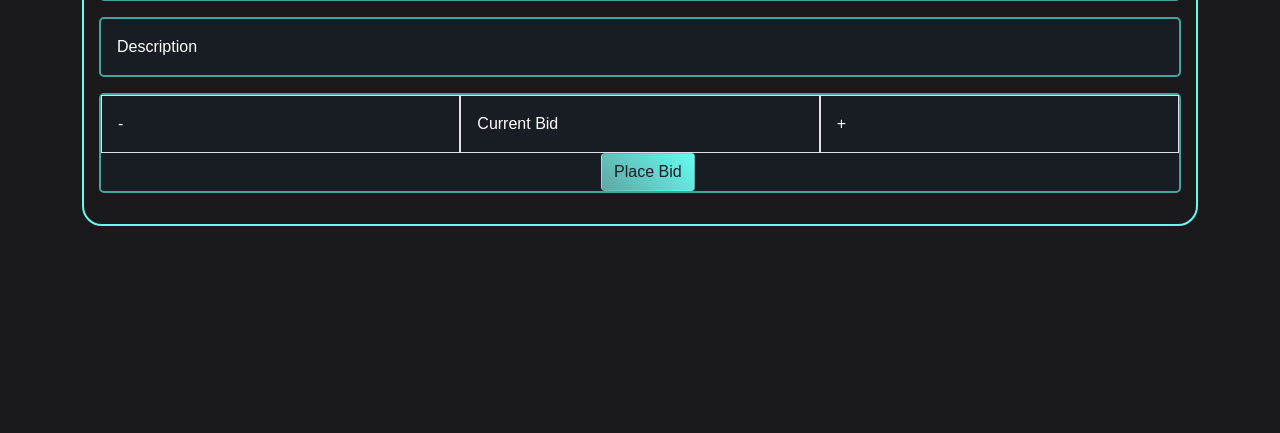
After one commit to projectsddu/OnlineBidding, a PHP site: page /show_products.php in a window 1280 px wide. The commit adds this page. Shown: the part 334-767 px from the top of the page. Run offline with PHP 8.4, Linux system fonts and the light colour scheme.

Commit message:
bidding page is updated.

```diff
--- /dev/null
+++ b/Assets/Files/CSS/show_products.css
@@ -0,0 +1,88 @@
+.welcome_elem{
+    padding: 15px;
+    border: 2px solid #d8134e;
+    border-radius: 20px;
+    color:#ffffff
+}
+body{
+    font-family: sans-serif,narrow;
+    background-color: #1A1A1D;
+}
+input[type=text]{
+    background-color: #4e4e50;
+    border: 2px solid #be054f;
+    border-radius: 25px ;
+    color: #ffffff;
+}
+input[type=password]::placeholder{
+    color:#beb9b9
+}
+input[type=password]{
+    background-color: #4e4e50;
+    border: 2px solid #be054f;
+    border-radius: 25px ;
+    color: #ffffff;
+}
+
+input[type=email]{
+    background-color: #4e4e50;
+    border: 2px solid #be054f;
+    border-radius: 25px ;
+    color: #ffffff;
+}
+input[type=email]::placeholder{
+    color:#beb9b9
+}
+.sides{
+    background-color: #2f2f30;
+    border: 2px solid #be054f;
+    border-radius: 25px;
+    color: #ffffff;
+}
+input[type=text]:focus{
+    outline: 0;
+    background-color: #4e4e50;
+    border: 2px solid #be054f;
+    border-radius: 25px ;
+    color: #ffffff;
+}
+.auctions_elem{
+    border: 2px solid #66fcf1;
+    border-radius: 20px;
+    color:#ffffff;
+    padding: 15px;
+}
+.card_img{
+    width: 330px;
+    height: 250px;
+    object-fit: cover;
+    /* border-radius: 19px; */
+}
+.custom_card{
+    border:2px solid #45A29E;
+    border-radius: 5px;
+    background-color: #181d24;
+}
+.checkoutmore{
+    background-image: linear-gradient(45deg,#5fa7a3,#66fcf1);
+    color:#181d24;
+}
+.loginbtn{
+    border-radius: 4px;
+    outline: none;
+    color:#ffffff;
+    background-image: linear-gradient(45deg,#9e1b58,#f11859);
+}
+.loginbtn:hover{
+    background-color: #181d24;
+    border: 2px solid #d8134e;
+    background-image: none;
+    color: #ffffff;
+}
+.search{
+
+    color:#080808;
+    /* border:1px solid white; */
+    border-radius: 5px;
+    background-image: linear-gradient(45deg,#1b9e88,#18f160);
+}
--- a/index.php
+++ b/index.php
@@ -10,7 +10,7 @@
   <link href="https://cdn.jsdelivr.net/npm/bootstrap@5.0.0-beta2/dist/css/bootstrap.min.css" rel="stylesheet" integrity="sha384-BmbxuPwQa2lc/FVzBcNJ7UAyJxM6wuqIj61tLrc4wSX0szH/Ev+nYRRuWlolflfl" crossorigin="anonymous">
   <link type="text/css" href="Assets/Files/CSS/home.css" rel="stylesheet">
 
-  <title>Hello, world!</title>
+  <title>Home Page</title>
 </head>
 
 <body>
--- /dev/null
+++ b/show_products.php
@@ -0,0 +1,87 @@
+<!doctype html>
+<html lang="en">
+
+<head>
+    <!-- Required meta tags -->
+    <meta charset="utf-8">
+    <meta name="viewport" content="width=device-width, initial-scale=1">
+
+    <!-- Bootstrap CSS -->
+    <link href="https://cdn.jsdelivr.net/npm/bootstrap@5.0.0-beta2/dist/css/bootstrap.min.css" rel="stylesheet" integrity="sha384-BmbxuPwQa2lc/FVzBcNJ7UAyJxM6wuqIj61tLrc4wSX0szH/Ev+nYRRuWlolflfl" crossorigin="anonymous">
+    <link type="text/css" href="Assets/Files/CSS/show_products.css" rel="stylesheet">
+
+    <title>Show Products</title>
+</head>
+
+<body>
+
+    <?php include("Assets/Components/navbar.php") ?>
+    <div class="container">
+        <div class="auctions_elem mt-2">
+            <div class="auction_card">
+                <div class="card mb-3 custom_card">
+                    <div class="row g-0">
+                        <div class="col-md-5">
+                            <img src="https://source.unsplash.com/1600x900/?city,USA" class="card_img" alt="...">
+                        </div>
+                        <div class="col-md-7">
+                            <div class="card-body">
+                                <h4 class="card-title"><b>Product Title</b></h4>
+                                <p class="card-text">Current Bid</p>
+                                <p class="card-text">Base Price</p>
+                                <button class="btn checkoutmore">Bidding Option</button>
+                                <p class="card-text"><small class="text-muted">Last updated 3 mins ago</small></p>
+                            </div>
+                        </div>
+                    </div>
+                </div>
+                <div class="card mb-3 custom_card">
+                    <div class="row g-0">
+                        <div class="col">
+                            <div class="card-body">
+                                <p class="card-text">Description</p>
+                            </div>
+                        </div>
+                    </div>
+                </div>
+                <div class="card mb-3 custom_card">
+                    <div class="row g-0">
+                        <div class="col border">
+                            <div class="card-body">
+                                <p class="card-text">-</p>
+
+                            </div>
+                        </div>
+                        <div class="col border">
+                            <div class="card-body">
+                                <p class="card-text">Current Bid</p>
+                            </div>
+                        </div>
+                        <div class="col border">
+                            <div class="card-body">
+                                <p class="card-text">+</p>
+                            </div>
+                        </div>
+                    </div>
+                    <div class="row">
+                        <div class="col">
+                            <button class="btn checkoutmore" style="margin-left:500px;">Place Bid</button>
+                        </div>
+                    </div>
+                </div>
+            </div>
+        </div>
+    </div>
+    <!-- Optional JavaScript; choose one of the two! -->
+
+    <!-- Option 1: Bootstrap Bundle with Popper -->
+    <script src="https://cdn.jsdelivr.net/npm/bootstrap@5.0.0-beta2/dist/js/bootstrap.bundle.min.js" integrity="sha384-b5kHyXgcpbZJO/tY9Ul7kGkf1S0CWuKcCD38l8YkeH8z8QjE0GmW1gYU5S9FOnJ0" crossorigin="anonymous"></script>
+
+    <!-- Option 2: Separate Popper and Bootstrap JS -->
+    <!--
+    <script src="https://cdn.jsdelivr.net/npm/@popperjs/core@2.6.0/dist/umd/popper.min.js" integrity="sha384-KsvD1yqQ1/1+IA7gi3P0tyJcT3vR+NdBTt13hSJ2lnve8agRGXTTyNaBYmCR/Nwi" crossorigin="anonymous"></script>
+    <script src="https://cdn.jsdelivr.net/npm/bootstrap@5.0.0-beta2/dist/js/bootstrap.min.js" integrity="sha384-nsg8ua9HAw1y0W1btsyWgBklPnCUAFLuTMS2G72MMONqmOymq585AcH49TLBQObG" crossorigin="anonymous"></script>
+    -->
+</body>
+
+</html>
```
Also changed, not shown: auction_view.php (added, +89 -0 lines).
